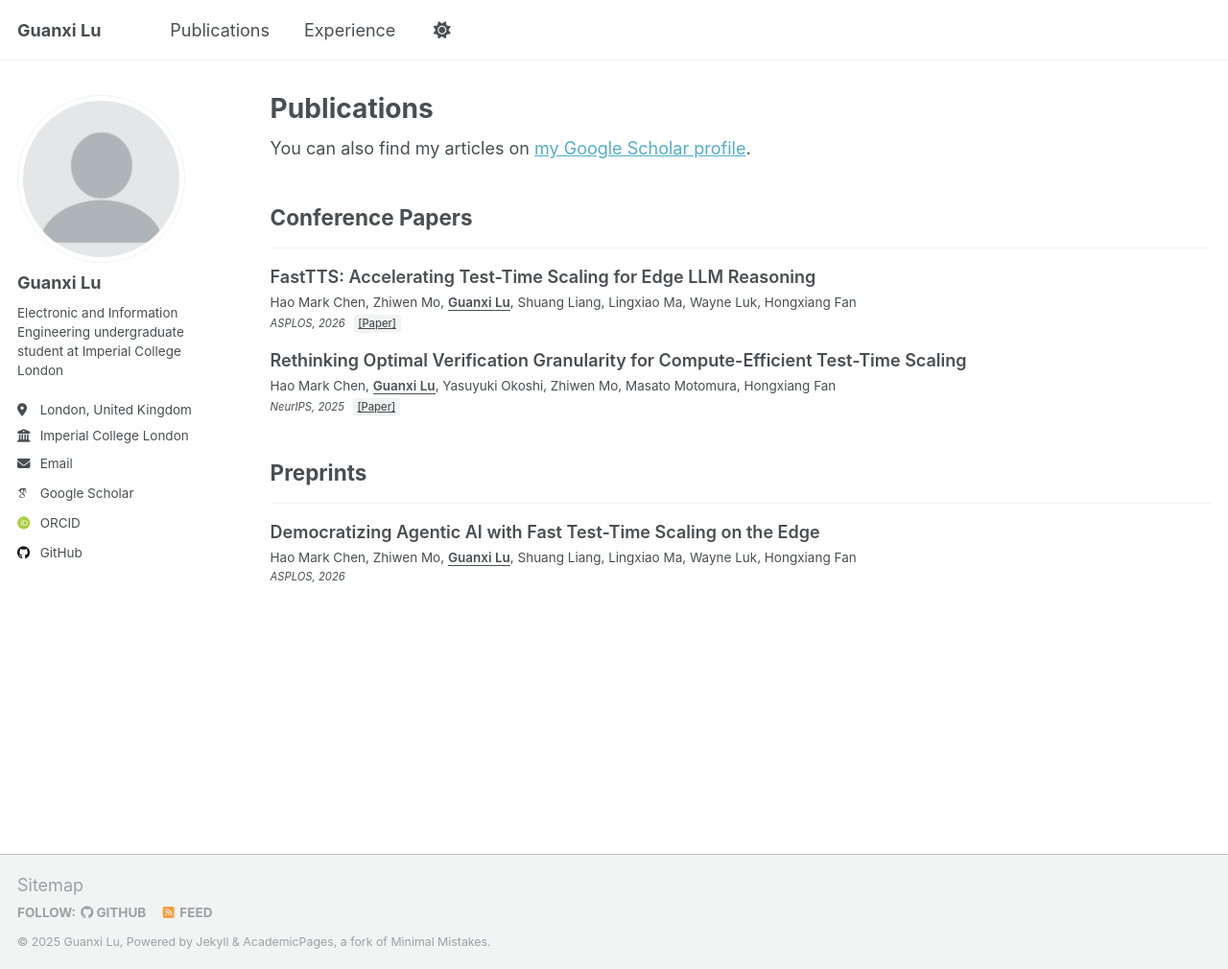
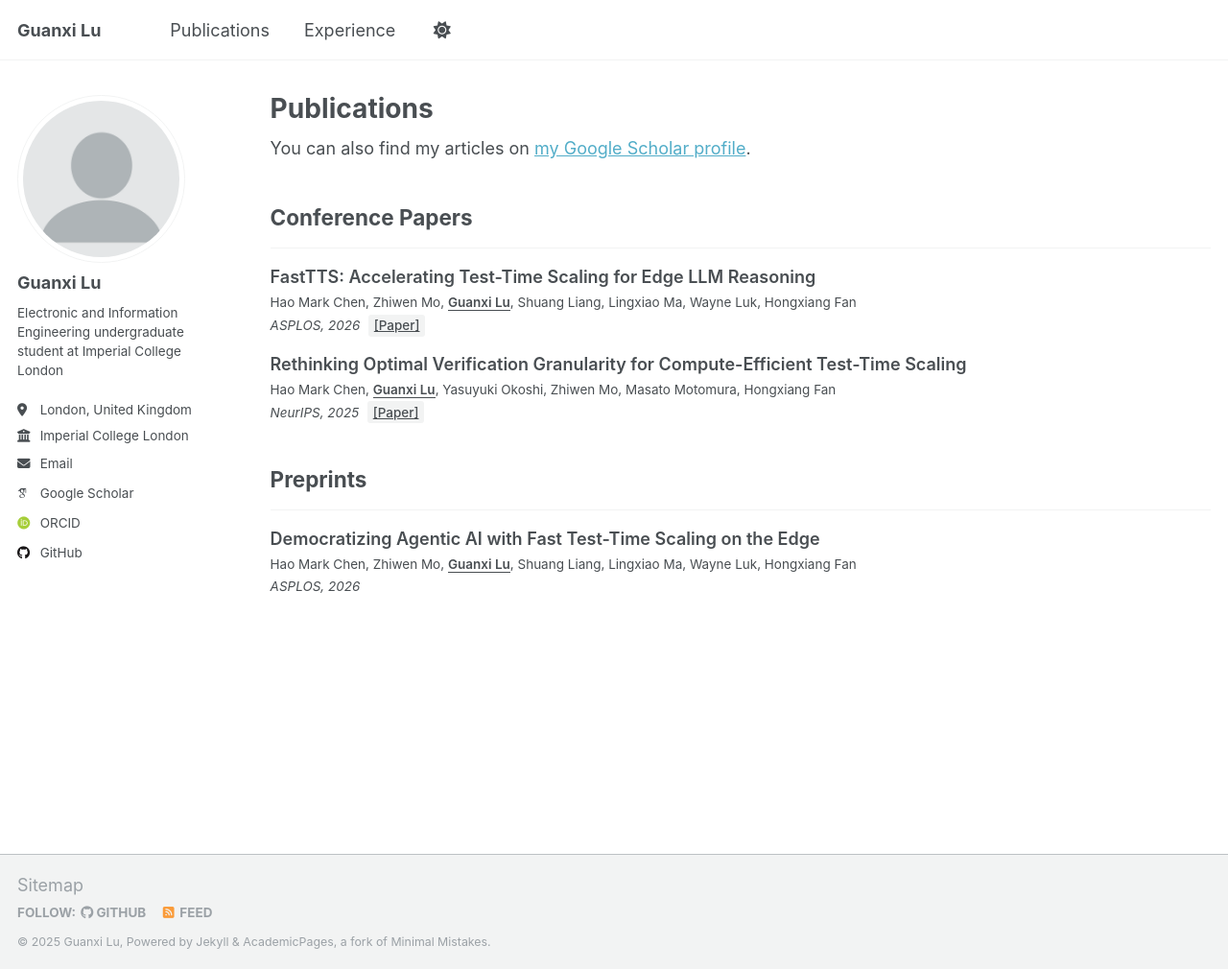
Before and after one commit to lgxi24/lgxi24.github.io, a Jekyll site: the page built from _pages/publications.html, in a window 1280 px wide and 1010 px high. Shown: the whole window at 96% size. Built offline with Jekyll 4.4.1, drawn with Linux system fonts in a browser that asks for light colours; some web fonts are replaced; a script that is not in the unit is left out.

Commit message:
Match venue and links font size with authors (type-size-6)

```diff
--- a/_sass/layout/_archive.scss
+++ b/_sass/layout/_archive.scss
@@ -83,7 +83,7 @@
 }
 
 .archive__item-venue-date {
-  font-size: $type-size-8;
+  font-size: $type-size-6;
   color: var(--global-text-color);
   font-style: italic;
 }
@@ -95,7 +95,7 @@
 }
 
 .archive__item-link {
-  font-size: $type-size-8;
+  font-size: $type-size-6;
   font-weight: 500;
   color: var(--global-text-color);
   background-color: var(--global-border-color);
```
